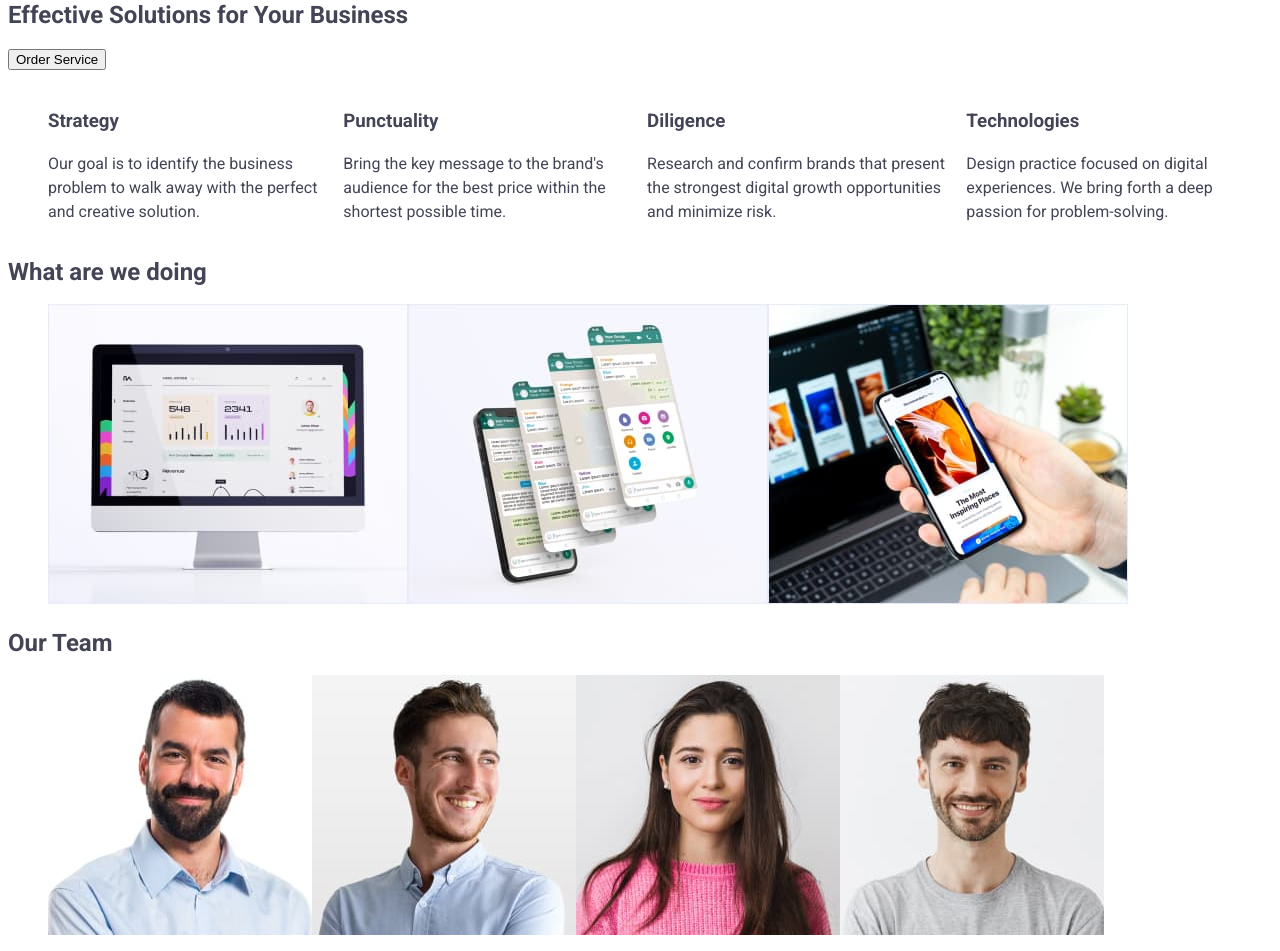
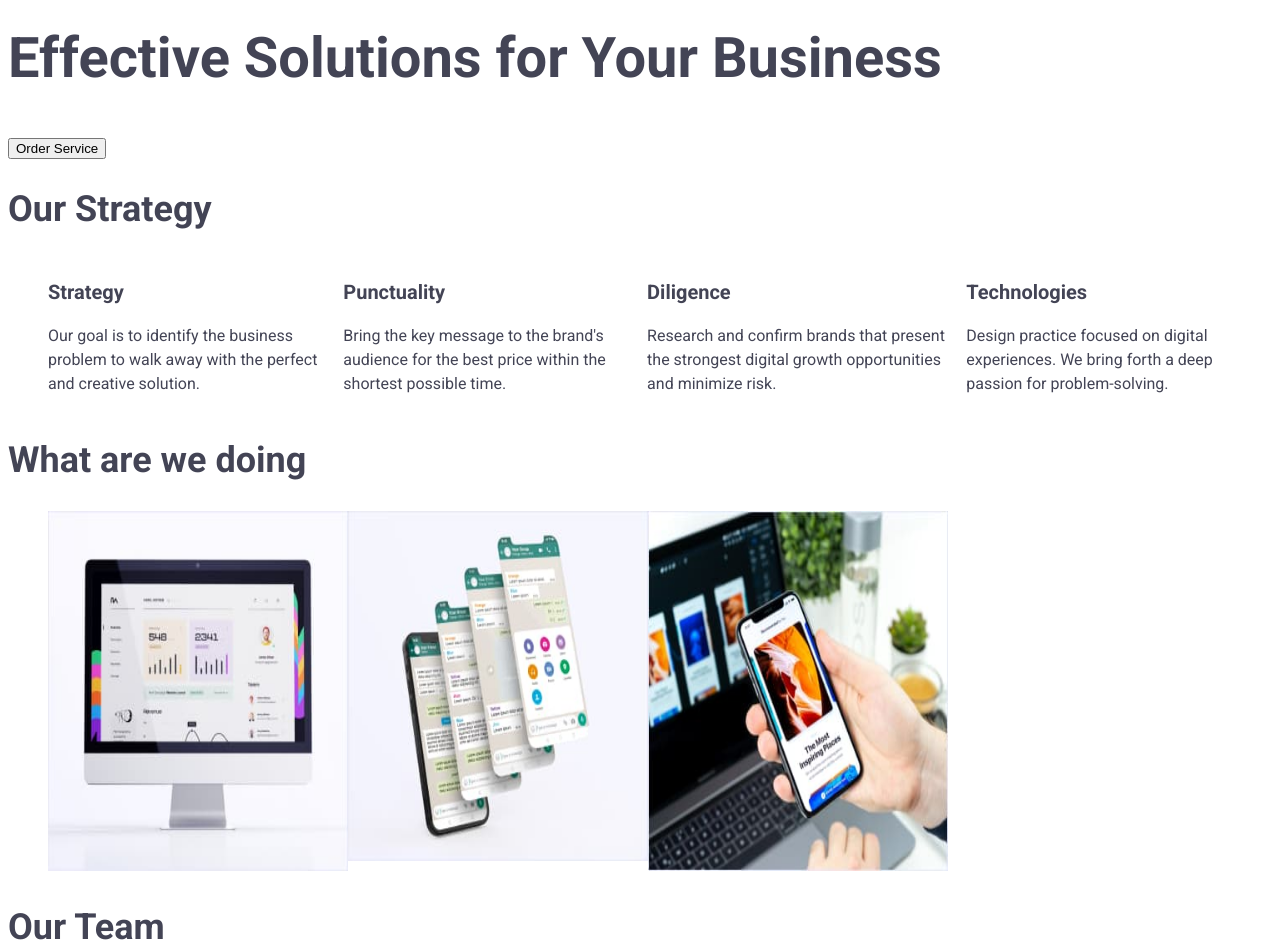
Before and after one commit to BilArt/oit-markup-hw-02, a plain HTML site: page index.html in a window 1280 px wide. Shown: the part 153-1104 px from the top of the page. Drawn offline with Linux system fonts and the light colour scheme.

Commit message:
updsted fonts

```diff
--- a/css/style.css
+++ b/css/style.css
@@ -12,8 +12,8 @@ body {
   font-family: "Roboto", sans-serif;
   font-style: normal;
   color: var(--slate-color);
-  size: 16px;
-  line-height: 24px;
+  font-size: 16px;
+  line-height: 1.5;
   letter-spacing: 2%;
 }
 
@@ -25,8 +25,23 @@ span {
   color: var(--iris-color);
 }
 
+h1 {
+  font-size: 56px;
+  line-height: 1.07;
+}
+
+h2 {
+  font-size: 36px;
+  line-height: 1.11;
+}
+
+h3 {
+    font-size: 20px;
+    line-height: 1.2;
+}
+
 .flex {
-    display: flex;
+  display: flex;
 }
 
 .custom-link {
--- a/index.html
+++ b/index.html
@@ -49,7 +49,7 @@
       </section>
 
       <section>
-        <h2></h2>
+        <h2>Our Strategy</h2>
         <ul class="flex">
           <li>
             <h3>Strategy</h3>
@@ -88,24 +88,24 @@
           <li>
             <img
               src="./images/competencies/computer.jpg"
-              height=""
-              width=""
+              height="360px"
+              width="300px"
               alt="Analyst"
             />
           </li>
           <li>
             <img
               src="./images/competencies/mobile_ui.jpg"
-              height=""
-              width=""
+              height="350px"
+              width="300px"
               alt="Mobile UI"
             />
           </li>
           <li>
             <img
               src="./images/competencies/interface.jpg"
-              height=""
-              width=""
+              height="360px"
+              width="300px"
               alt="Interface"
             />
           </li>
@@ -118,8 +118,8 @@
           <li>
             <img
               src="./images/team/mark_guerrero.jpg"
-              height=""
-              width=""
+              height="264px"
+              width="260px"
               alt="Mark's photo"
             />
             <h3>Mark Guerrero</h3>
@@ -128,8 +128,8 @@
           <li>
             <img
               src="./images/team/tom_ford.jpg"
-              height=""
-              width=""
+              height="264px"
+              width="260px"
               alt="Tom's photo'"
             />
             <h3>Tom Ford</h3>
@@ -138,8 +138,8 @@
           <li>
             <img
               src="./images/team/camila_garcia.jpg"
-              height=""
-              width=""
+              height="264px"
+              width="260px"
               alt="Camilas photo"
             />
             <h3>Camila Garcia</h3>
@@ -148,8 +148,8 @@
           <li>
             <img
               src="./images/team/daniel_wilson.jpg"
-              height=""
-              width=""
+              height="264px"
+              width="260px"
               alt="Daniel's photo'"
             />
             <h3>Daniel Wilson</h3>
```
Also changed, not shown: portfolio.html (+63 -18 lines).
